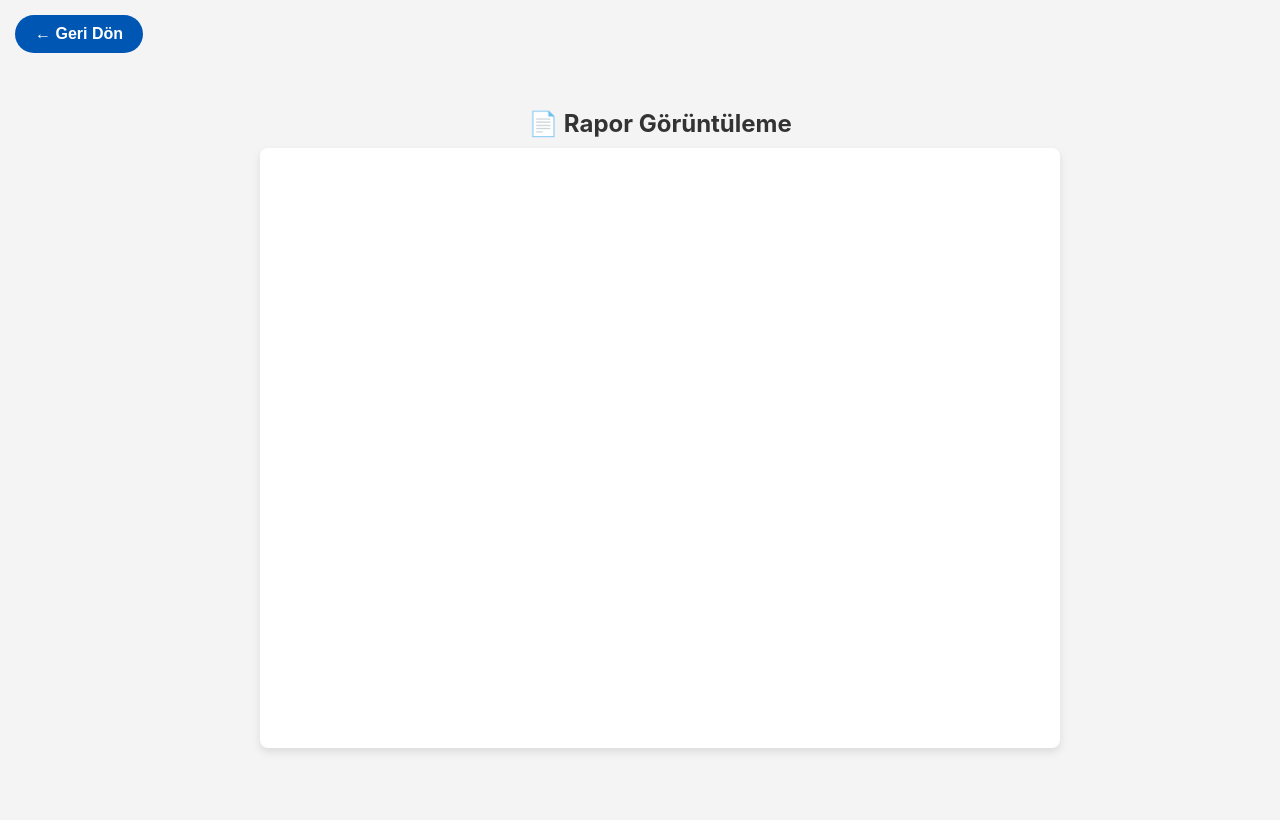
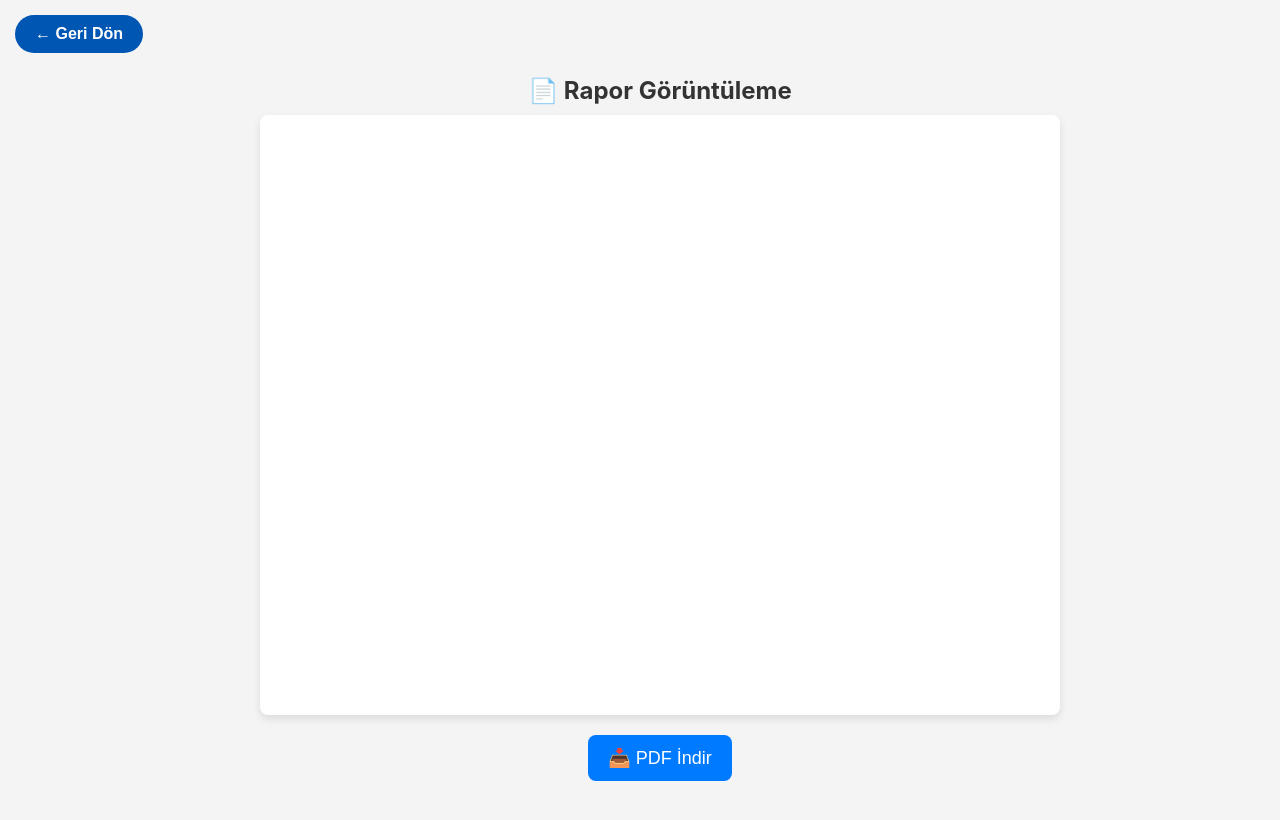
Before and after one commit to nazlinres01/report-app, a React (Create React App) app: page /report in a window 1280 px wide. Shown: the top 820 px of the page. Built offline with nearby package versions, Linux system fonts and the light colour scheme.

Commit message:
update general

```diff
--- a/src/pages/Home.jsx
+++ b/src/pages/Home.jsx
@@ -27,10 +27,13 @@ function Home() {
 
   const handleFileChange = (e) => {
     const files = Array.from(e.target.files);
-    setGorseller(files.map((file) => ({
-      src: URL.createObjectURL(file),
-      name: file.name,
-    })));
+    setGorseller((prevGorseller) => [
+      ...prevGorseller,
+      ...files.map((file) => ({
+        src: URL.createObjectURL(file),
+        name: file.name,
+      })),
+    ]);
   };
 
   const handleRemoveImage = (index) => {
--- a/src/pages/Report.jsx
+++ b/src/pages/Report.jsx
@@ -6,7 +6,9 @@ import "jspdf-autotable";
 function Report() {
   const location = useLocation();
   const { isim, calismaSuresi, hedefler, yapilanlar, tamamlanmayanlar, notlar, tarih, gorseller } = location.state || {};
-  const [pdfUrl, setPdfUrl] = useState(null);
+  const [pdfUrl, setPdfUrl] = useState(null);  // PDF URL'yi tutmak için state
+  const [pdfDoc, setPdfDoc] = useState(null);  // PDF dokümanını tutacak state
+  const [isPdfGenerated, setIsPdfGenerated] = useState(false);  // PDF'in oluşturulup oluşturulmadığını kontrol etmek için state
 
   const handleViewPDF = () => {
     const pdf = new jsPDF("p", "mm", "a4");
@@ -29,7 +31,7 @@ function Report() {
     pdf.setTextColor(90, 90, 90);
     pdf.text(`Rapor Sahibi: ${isim || "Bilinmeyen Kullanıcı"}`, margin, y);
     y += 8;
-    pdf.text(`Çalisma Süresi: ${calismaSuresi || "Belirtilmedi"} saat`, margin, y);
+    pdf.text(`Çalışma Süresi: ${calismaSuresi || "Belirtilmedi"} saat`, margin, y);
     y += 8;
     pdf.text(`Tarih: ${tarih || "Bilinmeyen Tarih"}`, margin, y);
     y += 20;
@@ -56,7 +58,7 @@ function Report() {
     pdf.text(hedefler || "Belirtilmedi", margin, y, { maxWidth: pageWidth - 2 * margin });
     y += 20;
 
-    addSectionTitle("Yapilanlar:");
+    addSectionTitle("Yapılanlar:");
     pdf.text(yapilanlar || "Belirtilmedi", margin, y, { maxWidth: pageWidth - 2 * margin });
     y += 20;
 
@@ -83,18 +85,31 @@ function Report() {
           pdf.addImage(img, "JPEG", margin, y, imgWidth, imgHeight);
           y += imgHeight + 10;
           const output = pdf.output("bloburl");
-          setPdfUrl(output);
+          setPdfUrl(output); // PDF URL'sini set ediyoruz
+          setPdfDoc(pdf); // PDF doc'u state'e kaydediyoruz
+          setIsPdfGenerated(true); // PDF'in oluşturulduğunu belirtiyoruz
         };
       });
     } else {
       const output = pdf.output("bloburl");
-      setPdfUrl(output);
+      setPdfUrl(output); // PDF URL'sini set ediyoruz
+      setPdfDoc(pdf); // PDF doc'u state'e kaydediyoruz
+      setIsPdfGenerated(true); // PDF'in oluşturulduğunu belirtiyoruz
+    }
+  };
+
+  // PDF İndirme Fonksiyonu
+  const handleDownloadPDF = () => {
+    if (pdfDoc) {
+      const timestamp = new Date().toISOString().replace(/[-T:\.Z]/g, "");
+      const pdfFileName = `Günlük_Rapor_${timestamp}.pdf`;
+      pdfDoc.save(pdfFileName); // PDF'i kaydet
     }
   };
 
   useEffect(() => {
     handleViewPDF();
-  }, []);
+  }, []); // İlk yüklemede PDF oluşturulacak
 
   return (
     <div style={styles.container}>
@@ -102,6 +117,7 @@ function Report() {
         <button style={styles.backButton}>← Geri Dön</button>
       </Link>
       <h1 style={styles.title}>📄 Rapor Görüntüleme</h1>
+
       {pdfUrl && (
         <div style={styles.pdfViewer}>
           <iframe
@@ -110,6 +126,13 @@ function Report() {
             title="Rapor PDF"
           />
         </div>
+      )}
+
+      {/* PDF Görüntüleme Sonrası İndir Butonu */}
+      {isPdfGenerated && (
+        <button onClick={handleDownloadPDF} style={styles.downloadButton}>
+          📥 PDF İndir
+        </button>
       )}
     </div>
   );
@@ -162,6 +185,16 @@ const styles = {
     height: "100%",
     border: "none",
   },
+  downloadButton: {
+    marginTop: "20px",
+    padding: "12px 20px",
+    fontSize: "18px",
+    backgroundColor: "#007bff",
+    color: "white",
+    border: "none",
+    borderRadius: "8px",
+    cursor: "pointer",
+  },
 };
 
 export default Report;
```
